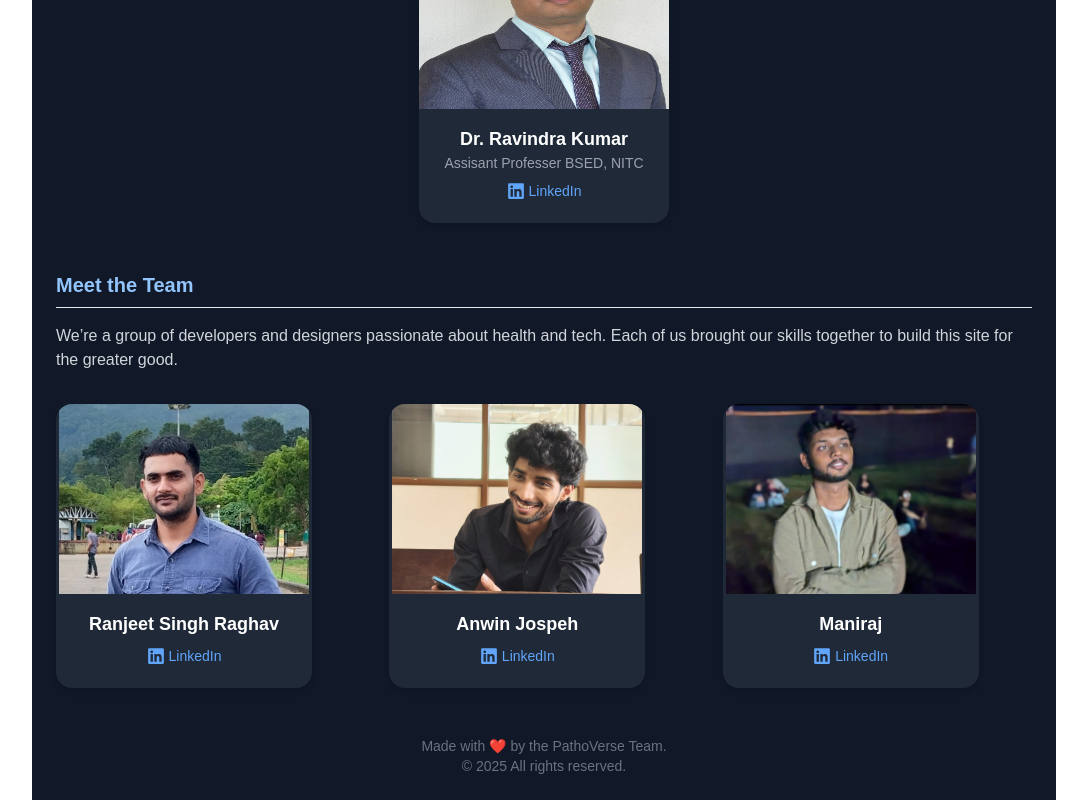
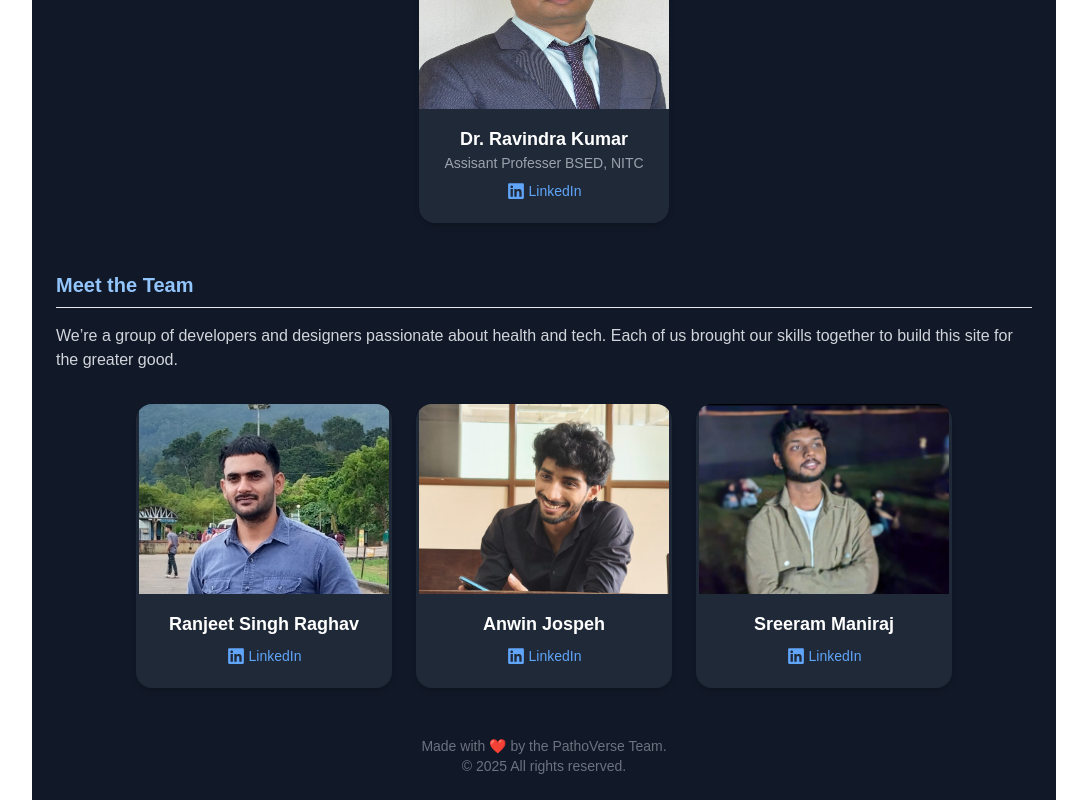
Before and after one commit to RaghavRanjeet/HMPV, a Next.js app in the folder mini_project/: page /about in a window 1280 px wide. Shown: the part 376-1176 px from the top of the page, without its empty margins (96-1183 px from the left). Built offline with nearby package versions, Linux system fonts and the light colour scheme.

Commit message:
done almost

```diff
--- a/mini_project/src/app/about/page.jsx
+++ b/mini_project/src/app/about/page.jsx
@@ -23,7 +23,7 @@ const members = [
   },
   {
     index: 3,
-    name: "Maniraj",
+    name: "Sreeram Maniraj ",
     image: "/team/mainraj.jpeg",
     linkedin: "#",
   },
@@ -84,7 +84,9 @@ export default function AboutPage() {
 
       {/* Team Cards */}
 
-      <div className="grid grid-cols-1 sm:grid-cols-2 md:grid-cols-3 gap-6 justify-center items-center">
+      {/* Team Cards */}
+<div className="flex justify-center">
+  <div className="inline-grid grid-cols-1 sm:grid-cols-2 md:grid-cols-3 gap-6">
     {members.map((member) => (
       <div
         key={member.index}
@@ -96,10 +98,7 @@ export default function AboutPage() {
           className="w-[250px] h-[190px] object-cover object-top mx-auto"
         />
         <div className="p-4">
-              <h3 className="text-lg font-semibold text-white">
-                {member.name}
-              </h3>
-
+          <h3 className="text-lg font-semibold text-white">{member.name}</h3>
           <a
             href={member.linkedin}
             target="_blank"
@@ -113,6 +112,7 @@ export default function AboutPage() {
       </div>
     ))}
   </div>
+</div>
 
       {/* Credits */}
       <div className="mt-12 text-sm text-gray-500 text-center">
```
Lines whose indentation alone changed are shown as unchanged.
